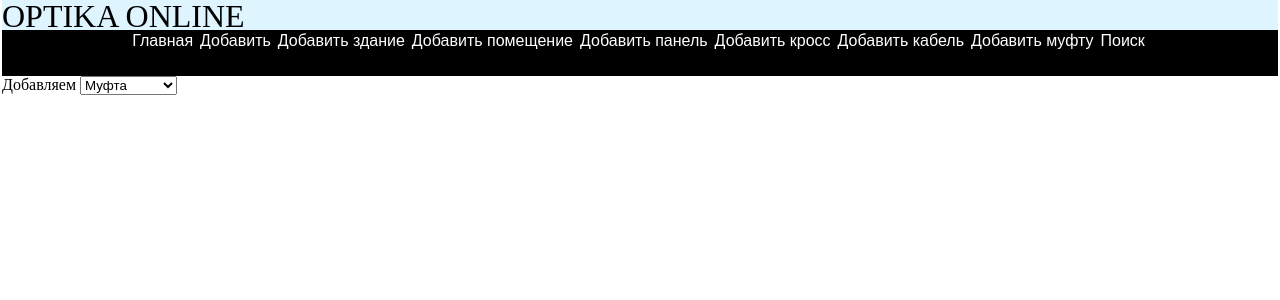
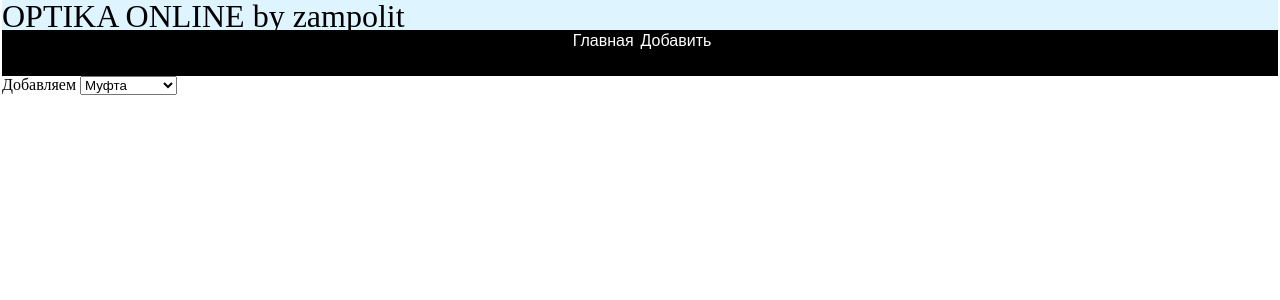
Before and after one commit to zampolitx/Optika_online, a Flask app: page /add in a window 1280 px wide. Shown: the top 300 px of the page. Run offline with Flask 2, Linux system fonts and the light colour scheme; data comes from the database, SQL or seed files in the repository; both versions use the stored data as it was after the commit.

Commit message:
17.06.2021 add_db

```diff
--- a/main.py
+++ b/main.py
@@ -1,5 +1,5 @@
 from flask import Flask, render_template, request, flash, g, url_for
-import sqlite3, os
+import sqlite3, os, re
 from FDataBase import FDataBase
 # Конфигурация приложения
 DATABASE = '/tmp/flsite.db'
@@ -43,12 +43,14 @@ volokno = ('1', 'волокно 1')
 def index():
     db = get_db()
     dbase=FDataBase(db)
-    return render_template('index.html', title="Optika-главная", menu=menu, systems=systems, facility=facility)
+    return render_template('index.html', title="Optika-главная", menu=dbase.getMenu(), systems=systems, facility=facility)
 
 @app.route("/add", methods=['GET', 'POST'])
 def add():
+    db = get_db()
+    dbase=FDataBase(db)
     colours = ['Здание', 'Помещение', 'Панель', 'Кабель', 'Кросс', 'Муфта']
-    return render_template('add.html', title="Optika-add", menu=menu, colours=colours)
+    return render_template('add.html', title="Optika-add", menu=dbase.getMenu(), colours=colours)
 
 @app.route("/add_building", methods=['GET', 'POST'])
 def add_building():
--- a/sq_db.sql
+++ b/sq_db.sql
@@ -3,3 +3,7 @@ id integer PRIMARY KEY AUTOINCREMENT,
 title text NOT NULL,
 url text NOT NULL
 );
+CREATE TABLE IF NOT EXISTS building (
+id integer PRIMARY KEY AUTOINCREMENT,
+title text NOT NULL
+);
--- a/static/css/main.css
+++ b/static/css/main.css
@@ -55,6 +55,13 @@ table {
   padding: 10px;
   color: black;
 }
+/*Свойства кросса*/
+.cross {
+  margin: 10px;
+  border: solid 3px black;
+  padding: 10px;
+  color: black;
+}
 /* границы ячеек тела таблицы */
 td {
    border: 1px solid grey;
--- a/templates/base.html
+++ b/templates/base.html
@@ -11,11 +11,11 @@
 <body>
 {%- block menu -%}
 <div class="header">
-    <h1>OPTIKA ONLINE</h1>
+    <h1>OPTIKA ONLINE by zampolit</h1>
 </div>
 <ul class="nav">        <!--это меню -->
     {% for m in menu %}
-        <li><a href="{{m.url}}">{{m.name}}</a></li>
+        <li><a href="{{m.url}}">{{m.title}}</a></li>
     {% endfor %}
 </ul>
 {% endblock %}
@@ -31,12 +31,16 @@
         {% for f in facility %}
         <th>
             <div class="facility">              <!--div это кабинет-->
+                <h5> Кабинет №1</h5>
                 <div class="panel">             <!--div это панель(телекоммуникационный шкаф)-->
-                    <table class="internal_table">
                     <h1>Панель 1</h1>
-                    <tr><th>1</th> <th> 1 строка </th></tr>
-                    <tr><th>2</th> <th> 2 строка </th></tr>
-                    </table>
+                    <div class="cross">         <!--div это кросс -->
+                        <h5>ОК-1</h5>
+                        <table class="internal_table">
+                            <tr><th>1</th> <th> 1 строка </th></tr>
+                            <tr><th>2</th> <th> 2 строка </th></tr>
+                        </table>
+                    </div>
                 </div>
             </div>
         </th>
```
Also changed, not shown: flsite.db.
